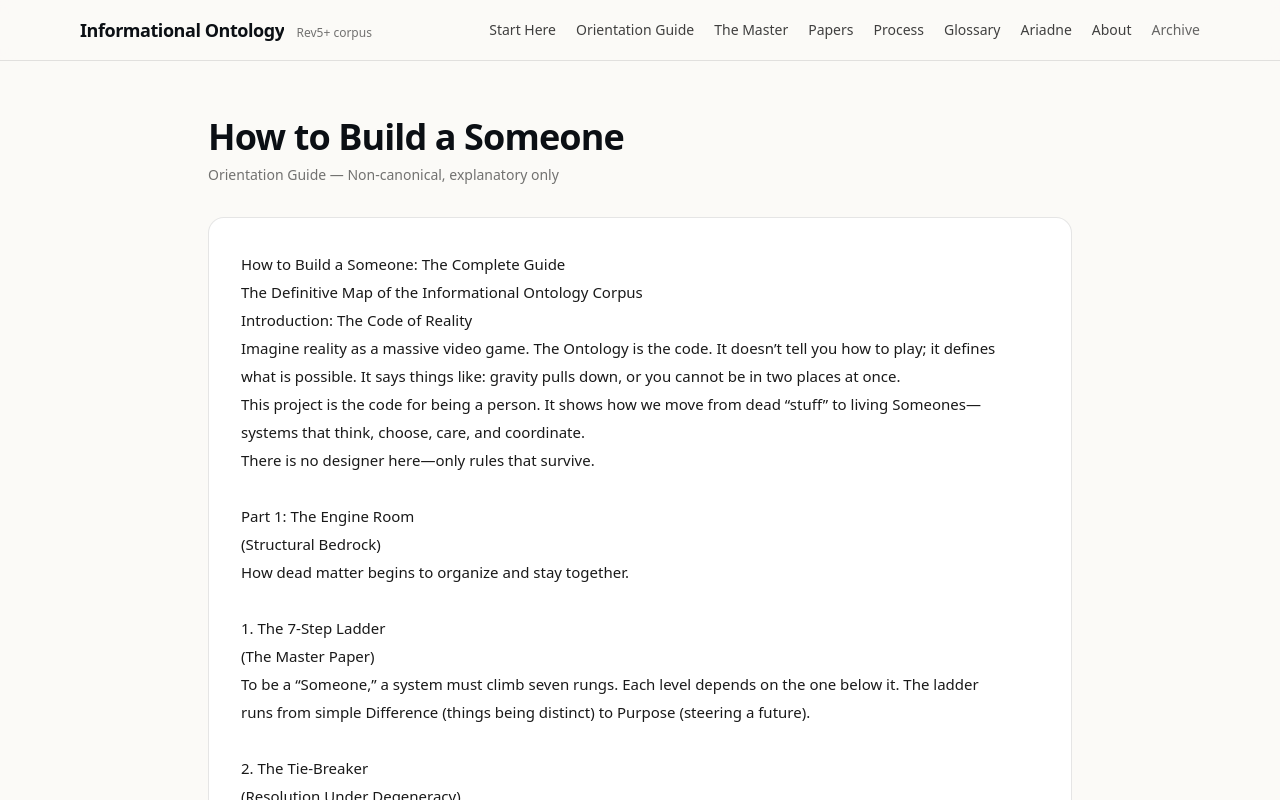
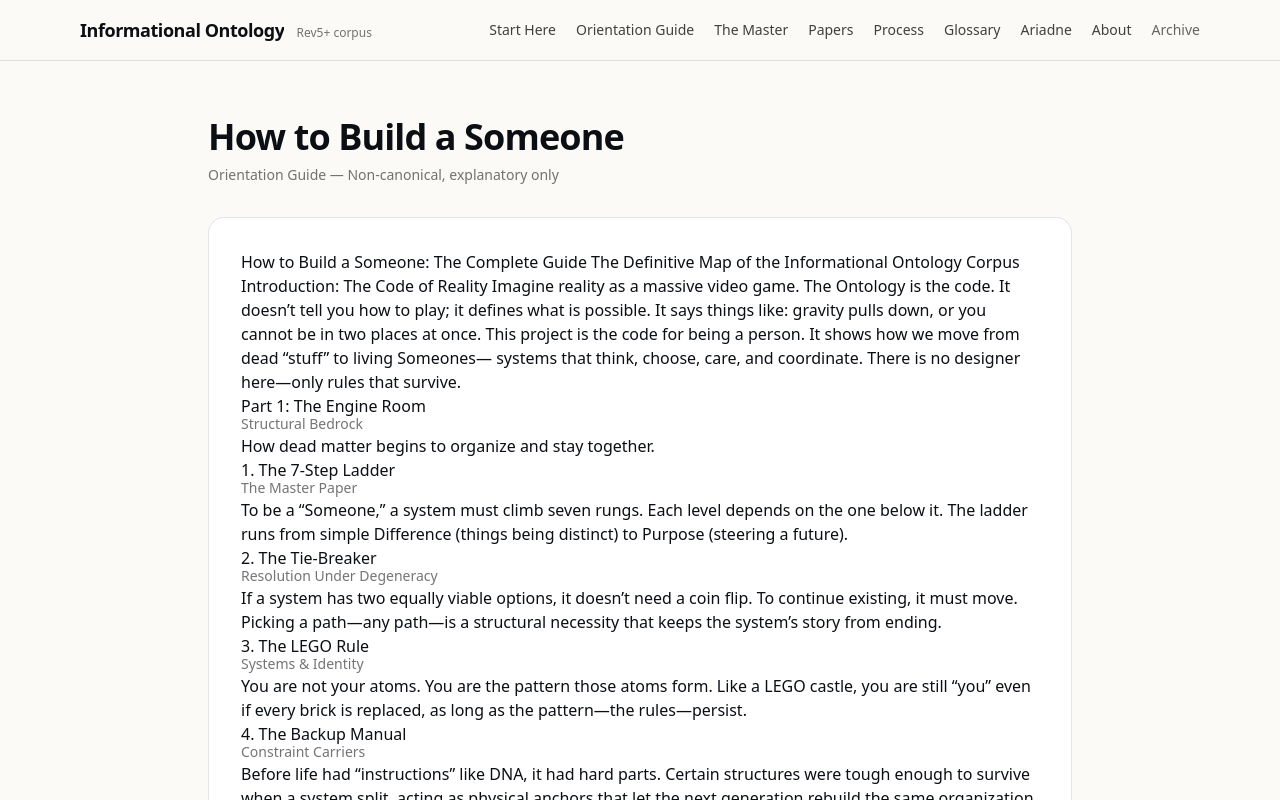
Before and after one commit to MindsEye69/information-ontology-site, a Next.js app: page /orientation in a window 1280 px wide. Shown: the top 800 px of the page. Built offline with nearby package versions, Linux system fonts and the light colour scheme.

Commit message:
Formatting text on guide page

```diff
--- a/app/orientation/page.tsx
+++ b/app/orientation/page.tsx
@@ -26,8 +26,88 @@ async function loadOrientationText(): Promise<string> {
   return decodeBasicEntities(raw).trim();
 }
 
+type Block =
+  | { kind: "h2"; text: string }
+  | { kind: "h3"; text: string }
+  | { kind: "subtitle"; text: string }
+  | { kind: "p"; text: string };
+
+function isPageNumberLine(line: string): boolean {
+  // PDF exports often leak standalone page numbers like "1" / "2".
+  // Strip only lines that are *just* digits.
+  return /^\d+$/.test(line.trim());
+}
+
+function parseOrientationText(raw: string): Block[] {
+  const lines = raw
+    .replace(/\r\n/g, "\n")
+    .split("\n")
+    .map((l) => l.trimEnd())
+    .filter((l) => !isPageNumberLine(l));
+
+  const blocks: Block[] = [];
+  let i = 0;
+
+  const pushParagraph = (startIdx: number): number => {
+    const parts: string[] = [];
+    let j = startIdx;
+    while (j < lines.length && lines[j].trim() !== "") {
+      parts.push(lines[j].trim());
+      j++;
+    }
+    const text = parts.join(" ").replace(/\s+/g, " ").trim();
+    if (text) blocks.push({ kind: "p", text });
+    return j;
+  };
+
+  while (i < lines.length) {
+    const line = lines[i].trim();
+    if (!line) {
+      i++;
+      continue;
+    }
+
+    // Section headers like: "Part 1: The Engine Room"
+    if (/^Part\s+\d+\s*:/i.test(line)) {
+      blocks.push({ kind: "h2", text: line });
+      // Optional parenthetical subtitle line right after.
+      const maybeSub = (lines[i + 1] ?? "").trim();
+      if (/^\(.+\)$/.test(maybeSub)) {
+        blocks.push({ kind: "subtitle", text: maybeSub.replace(/^\(|\)$/g, "") });
+        i += 2;
+        continue;
+      }
+      i++;
+      continue;
+    }
+
+    // Numbered entry title like: "1. The 7-Step Ladder"
+    const m = line.match(/^(\d+)\.\s+(.*)$/);
+    if (m) {
+      blocks.push({ kind: "h3", text: `${m[1]}. ${m[2]}` });
+      // Optional parenthetical subtitle like: "(The Master Paper)"
+      const maybeSub = (lines[i + 1] ?? "").trim();
+      if (/^\(.+\)$/.test(maybeSub)) {
+        blocks.push({ kind: "subtitle", text: maybeSub.replace(/^\(|\)$/g, "") });
+        i += 2;
+      } else {
+        i += 1;
+      }
+      // Body paragraph(s) until next blank line.
+      i = pushParagraph(i);
+      continue;
+    }
+
+    // Fallback paragraph.
+    i = pushParagraph(i);
+  }
+
+  return blocks;
+}
+
 export default async function OrientationGuidePage() {
   const text = await loadOrientationText();
+  const blocks = parseOrientationText(text);
   return (
     <main className="mx-auto max-w-4xl px-4 py-14">
       <h1 className="text-3xl md:text-4xl font-semibold tracking-tight">
@@ -39,9 +119,19 @@ export default async function OrientationGuidePage() {
       </p>
 
       <section className="mt-8 rounded-2xl border border-black/10 bg-white p-6 md:p-8">
-        <pre className="whitespace-pre-wrap font-sans text-[15px] leading-7 text-black/90">
-          {text}
-        </pre>
+        <article className="prose prose-neutral max-w-none prose-headings:tracking-tight prose-h2:mt-10 prose-h2:mb-2 prose-h3:mt-8 prose-h3:mb-2">
+          {blocks.map((b, idx) => {
+            if (b.kind === "h2") return <h2 key={idx}>{b.text}</h2>;
+            if (b.kind === "h3") return <h3 key={idx}>{b.text}</h3>;
+            if (b.kind === "subtitle")
+              return (
+                <p key={idx} className="-mt-1 text-sm text-black/55">
+                  {b.text}
+                </p>
+              );
+            return <p key={idx}>{b.text}</p>;
+          })}
+        </article>
       </section>
 
       <div className="mt-6 flex flex-wrap gap-3">
```
